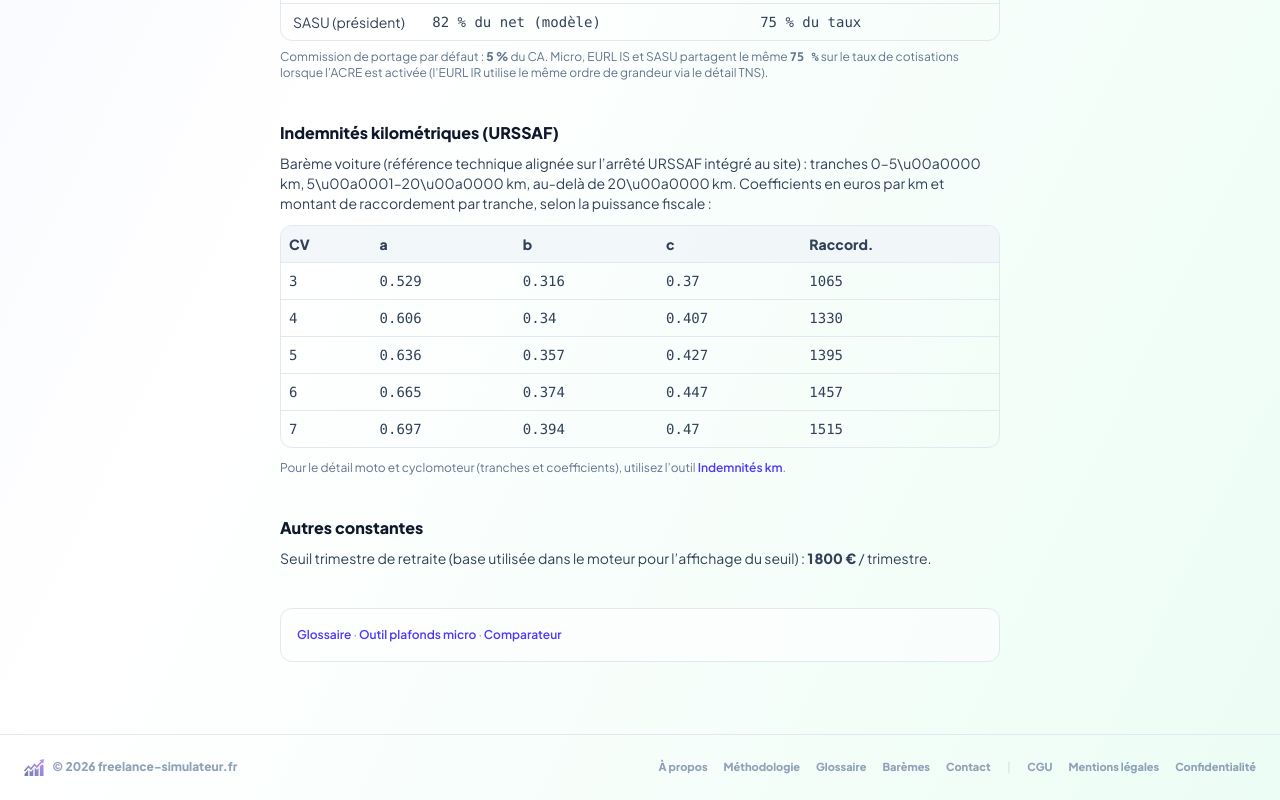
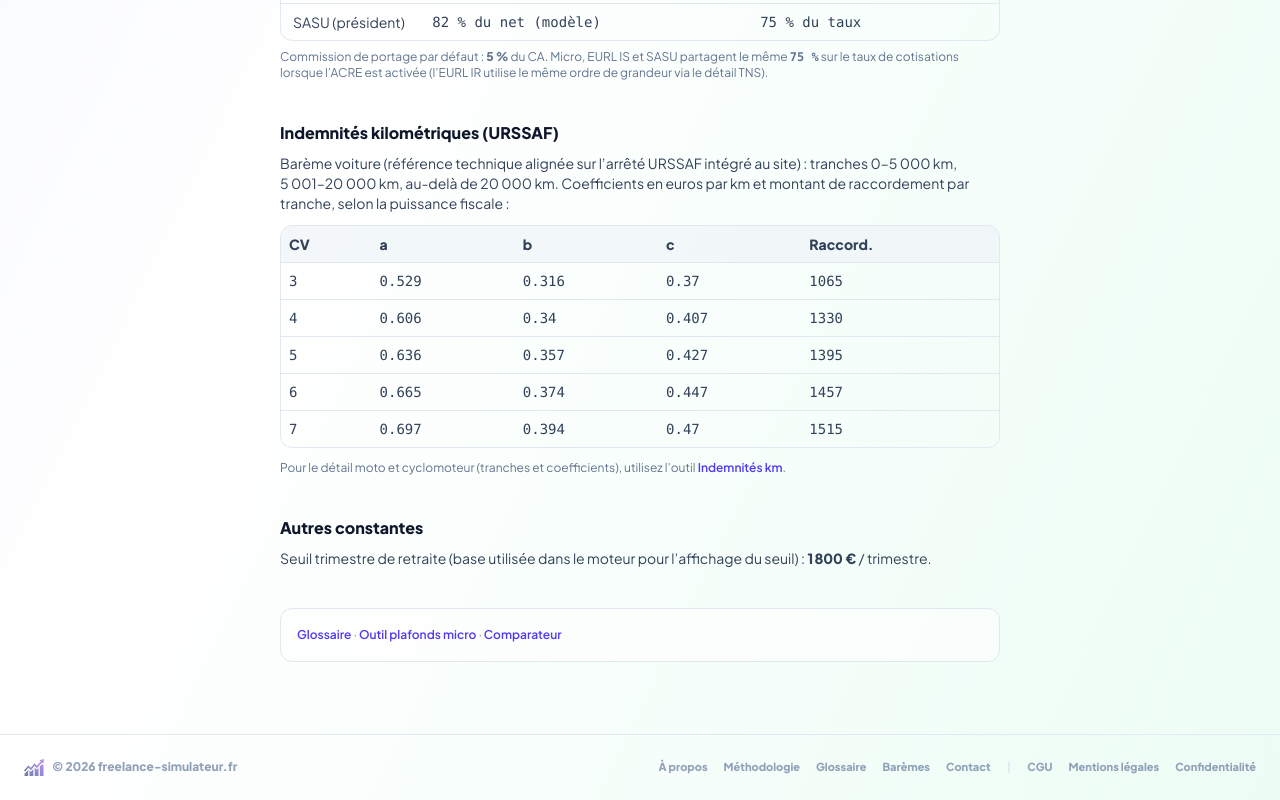
Before and after one commit to Guillaume1983/freelance-simulator-next, a Next.js app: page /bareme in a window 1280 px wide. Shown: the part 1897-2697 px from the top of the page. Built offline with nearby package versions, Linux system fonts and the light colour scheme; no server answers.

Commit message:
correction encoding

```diff
--- a/app/bareme/page.tsx
+++ b/app/bareme/page.tsx
@@ -258,9 +258,9 @@ export default function BaremePage() {
         <section>
           <h2 className="text-base font-bold text-slate-900 dark:text-white">Indemnités kilométriques (URSSAF)</h2>
           <p className="mt-2 mb-3">
-            Barème voiture (référence technique alignée sur l’arrêté URSSAF intégré au site) : tranches 0–5\u00a0000 km,
-            5\u00a0001–20\u00a0000 km, au-delà de 20\u00a0000 km. Coefficients en euros par km et montant de raccordement par
-            tranche, selon la puissance fiscale :
+            Barème voiture (référence technique alignée sur l’arrêté URSSAF intégré au site) : tranches 0–5{'\u00a0'}
+            000 km, 5{'\u00a0'}001–20{'\u00a0'}000 km, au-delà de 20{'\u00a0'}000 km. Coefficients en euros par km et montant de
+            raccordement par tranche, selon la puissance fiscale :
           </p>
           <div className="overflow-x-auto rounded-xl border border-slate-200 dark:border-slate-700">
             <table className="w-full min-w-[400px] text-left text-[11px] sm:text-sm">
```
